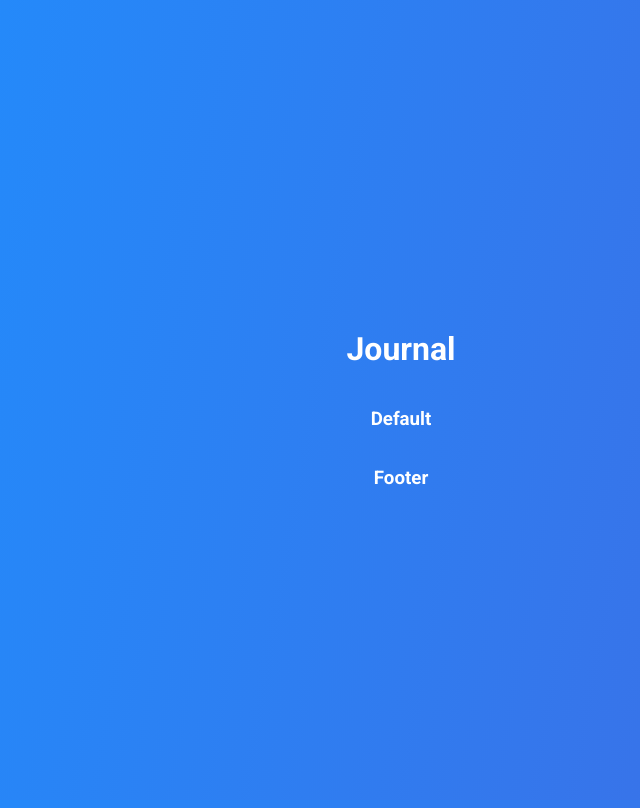
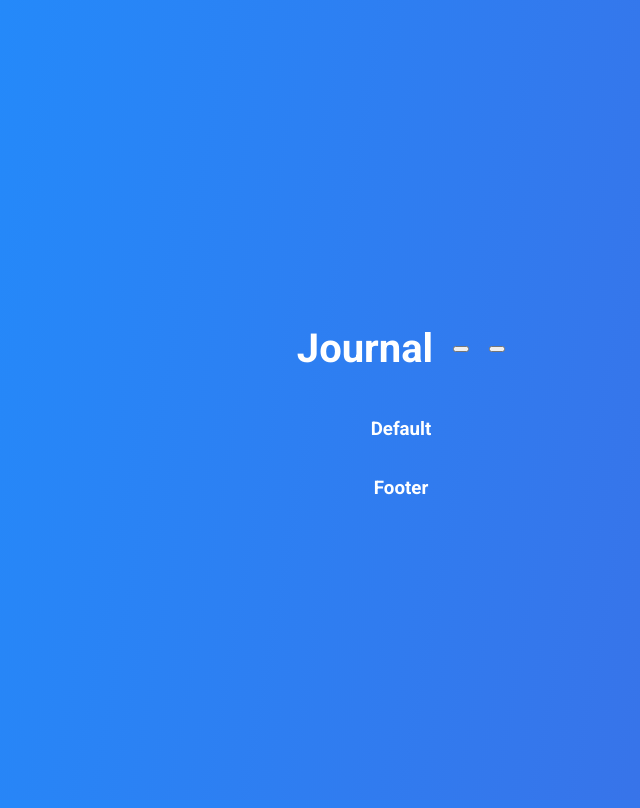
Before and after one commit to schmenniooo/Journal_IO, a React (Vite) app: page / in a window 1280 px wide. Shown: the whole page, without its empty margins (247-887 px from the left). Built offline with nearby package versions, Linux system fonts and the light colour scheme.

Commit message:
header structure and css

```diff
--- a/src/components/Header/header.css
+++ b/src/components/Header/header.css
@@ -0,0 +1,21 @@
+
+.header {
+
+    display: flex;
+    flex-direction: row;
+    justify-content: space-around;
+    align-items: center;
+    gap: 20px;
+}
+
+.mainHeading {
+
+    font-size: 40px;
+}
+
+.buttonContainer {
+
+    display: flex;
+    flex-direction: row;
+    gap: 20px;
+}
--- a/src/components/Header/header.jsx
+++ b/src/components/Header/header.jsx
@@ -3,9 +3,13 @@ function Header(){
 
     return (
 
-        <div>
-            <h1>Journal</h1>
-        </div>
+        <header className="header">
+            <h1 className="mainHeading">Journal</h1>
+            <section className="buttonContainer">
+                <button className=""></button>
+                <button className=""></button>
+            </section>
+        </header>
     )
 }
 
--- a/src/main/main.jsx
+++ b/src/main/main.jsx
@@ -1,6 +1,7 @@
 import { StrictMode } from 'react'
 import { createRoot } from 'react-dom/client'
 import '../../index.css'
+import '../components/Header/header.css'
 import App from './App.jsx'
 
 createRoot(document.getElementById('root')).render(
```
